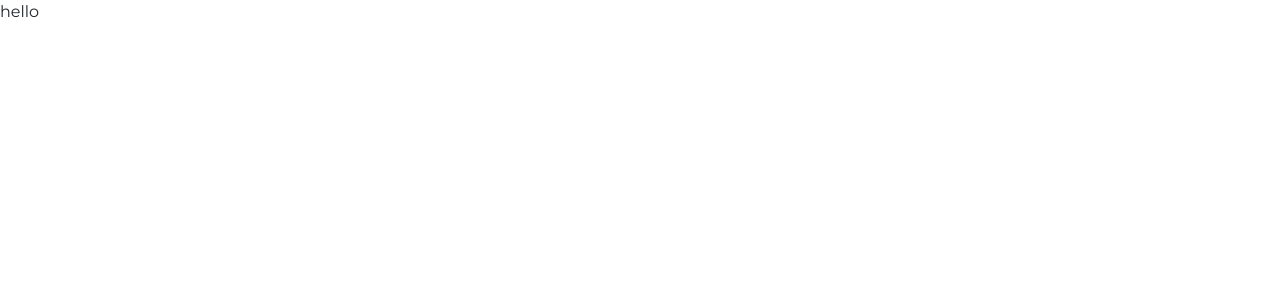
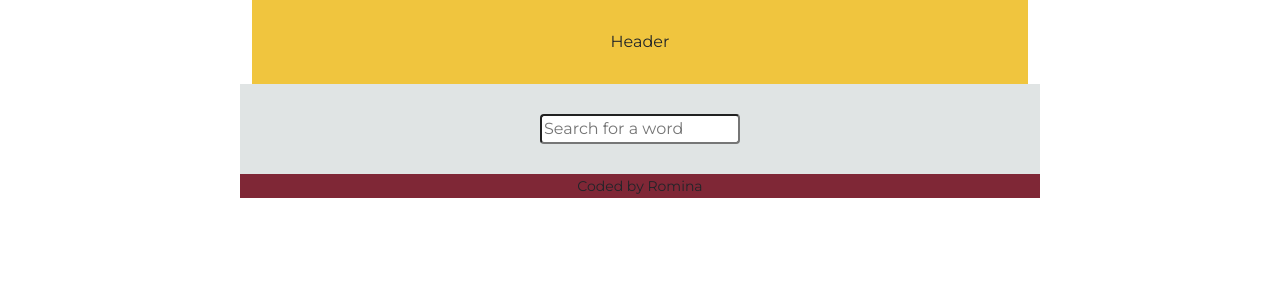
Before and after one commit to RoCristal/dictionary-project, a React (Create React App) app: page / in a window 1280 px wide. Shown: the top 300 px of the page. Built offline with nearby package versions, Linux system fonts and the light colour scheme.

Commit message:
Set up of basic search form

```diff
--- a/src/App.css
+++ b/src/App.css
@@ -0,0 +1,20 @@
+.App {
+  text-align: center;
+  max-width: 800px;
+  display: block;
+  margin: 0 auto;
+}
+
+.App-header {
+  padding: 30px;
+  background-color: #f0c53e;
+}
+
+.App-main {
+  padding: 30px;
+  background-color: rgb(224, 228, 228);
+}
+
+.App-footer {
+  background-color: #7f2736;
+}
--- a/src/App.js
+++ b/src/App.js
@@ -1,9 +1,18 @@
 import "./App.css";
+import Dictionary from "./Dictionary";
 
 export default function App() {
   return (
     <div className="App">
-      <header className="App-header"></header>hello
+      <div className="container">
+        <header className="App-header">Header</header>
+      </div>
+      <main className="App-main">
+        <Dictionary />
+      </main>
+      <footer className="App-footer">
+        <small>Coded by Romina</small>
+      </footer>
     </div>
   );
 }
--- /dev/null
+++ b/src/Dictionary.js
@@ -0,0 +1,28 @@
+import React, { useState } from "react";
+import "./Dictionary.css";
+
+export default function Dictionary() {
+  let [keyword, setKeyword] = useState(null);
+
+  function search(event) {
+    event.preventDefault();
+    alert(`${keyword}`);
+  }
+
+  function handleKeywordChange(event) {
+    setKeyword(event.target.value);
+  }
+
+  return (
+    <div className="dictionary">
+      <form onSubmit={search}>
+        <input
+          type="search"
+          onChange={handleKeywordChange}
+          className="rounded"
+          placeholder="Search for a word"
+        />{" "}
+      </form>
+    </div>
+  );
+}
```
Also changed, not shown: src/Dictionary.css (added).
